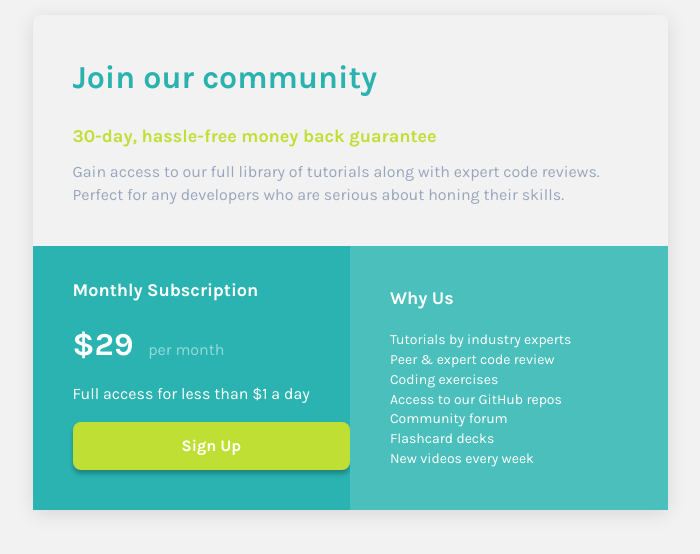
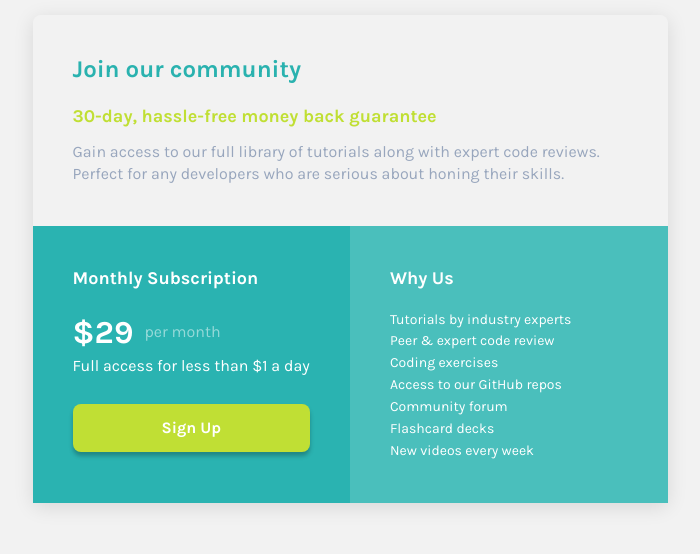
Before and after one commit to alexdermenji/single-price-component, a plain HTML site: page index.html in a window 1280 px wide. Shown: the part 148-702 px from the top of the page, without its empty margins (370-1070 px from the left). Drawn offline with Linux system fonts and the light colour scheme.

Commit message:
perfect pixel

```diff
--- a/css/style.css
+++ b/css/style.css
@@ -77,7 +77,7 @@ table {
 }
 
 .action {
-  padding-top: 40px;
+  padding-top: 37px;
   font-family: "Karla", sans-serif;
   width: 635px;
   border-radius: 8px;
@@ -92,8 +92,9 @@ table {
 
 .title {
   font-weight: 700;
+  font-size: 24px;
   color: hsl(179, 62%, 43%);
-  margin-bottom: 24px;
+  margin-bottom: 18px;
 }
 
 .subtitle {
@@ -135,9 +136,7 @@ table {
 .action__sign {
   width: 50%;
   background-color: #2ab3b1;
-  padding-left: 40px;
-  padding-top: 32px;
-  padding-bottom: 40px;
+  padding: 40px;
   color: #fff;
 }
 
@@ -148,6 +147,7 @@ table {
 
   .action__sign {
     width: 100%;
+    padding: 25px;
   }
 }
 
@@ -164,8 +164,18 @@ table {
   margin-right: 11px;
 }
 
+.action__price-block {
+  display: flex;
+  align-items: center;
+}
+
 .action__price-month {
   opacity: 0.5;
+}
+
+.action__price-text {
+  margin-top: 0;
+  margin-bottom: 26px;
 }
 
 .btn {
@@ -175,7 +185,7 @@ table {
   display: block;
   line-height: 48px;
   text-align: center;
-  padding: 0 102px;
+
   background-color: hsl(71, 73%, 54%);
   border-radius: 8px;
   box-shadow: 0px 4px 4px rgba(0, 0, 0, 0.25);
@@ -198,3 +208,7 @@ table {
   color: #fff;
   font-size: 14px;
 }
+
+.action__features-item {
+  margin-bottom: 2px;
+}
--- a/index.html
+++ b/index.html
@@ -38,8 +38,11 @@
             <div class="action__title">
               Monthly Subscription
             </div>
-            <span class="action__price">&dollar;29</span>
-            <span class="action__price-month"> per month</span>
+
+            <div class="action__price-block">
+              <span class="action__price">&dollar;29</span>
+              <span class="action__price-month"> per month</span>
+            </div>
             <p class="action__price-text">Full access for less than &dollar;1 a day</p>
             <div class="action__btn">
               <a href="#" class="btn"> Sign Up</a>
```
